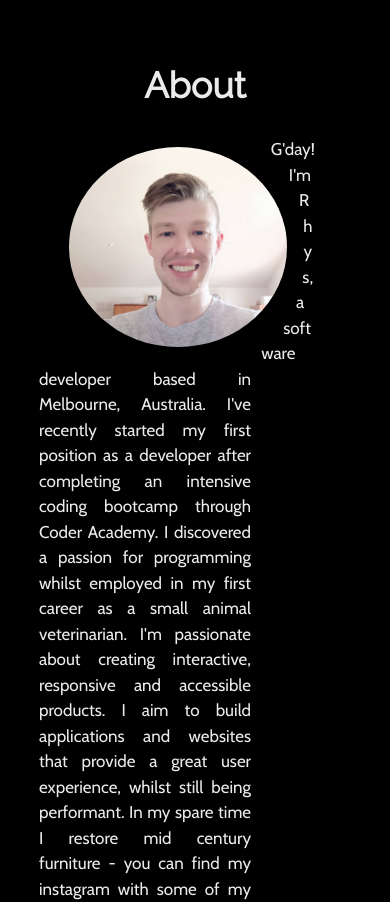
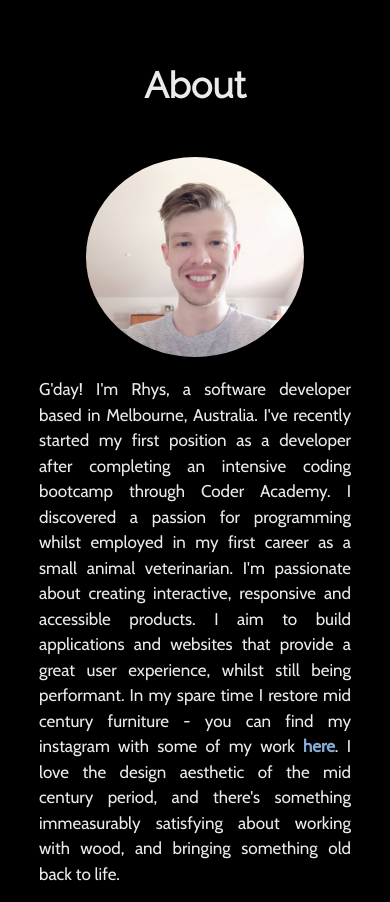
Before and after one commit to Rhys-Morris/portfolio-v2, a Next.js app in the folder frontend/: page / in a window 390 px wide. Shown: the part 780-1682 px from the top of the page. Built offline with nearby package versions, Linux system fonts and the light colour scheme; no server answers; a web font is replaced by a local one.

Commit message:
About section responsive

```diff
--- a/frontend/src/components/About.tsx
+++ b/frontend/src/components/About.tsx
@@ -1,12 +1,16 @@
 import React from "react";
-import { Flex, Heading, Image, Text, Link } from "@chakra-ui/react";
-import { motion } from "framer-motion";
-import APP_COLORS from "../style/colorTheme";
+import {
+  Flex,
+  Heading,
+  Image,
+  Text,
+  Link,
+  useMediaQuery,
+} from "@chakra-ui/react";
 import UnderlineText from "./styled/UnderlineText";
 
-const MotionImage = motion(Image);
-
 const About = () => {
+  const [breakpoint1000] = useMediaQuery("(max-width: 1000px)");
   return (
     <section style={{ display: "flex", marginBottom: "100px" }}>
       <Flex
@@ -20,17 +24,23 @@ const About = () => {
         <Heading as="h2" size="2xl" zIndex="0" mb="30px">
           About
         </Heading>
-        <div style={{ zIndex: "0" }}>
-          <MotionImage
+        <div style={{ zIndex: 0 }}>
+          <Image
             src="/photo.png"
             height="200px"
             zIndex="0"
             borderRadius="100%"
-            float="left"
-            margin="10px 30px"
+            float={breakpoint1000 ? "none" : "left"}
+            margin={breakpoint1000 ? "20px auto" : "10px 30px"}
             style={{ shapeOutside: "circle(50%)" }}
           />
-          <Text zIndex="0" textAlign="justify" pr="100px" fontSize="17px">
+          <Text
+            zIndex="0"
+            textAlign="justify"
+            pr={breakpoint1000 ? "0" : "100px"}
+            maxWidth={breakpoint1000 ? "500px" : null}
+            fontSize="17px"
+          >
             G'day! I'm Rhys, a software developer based in Melbourne, Australia.
             I've recently started my first position as a developer after
             completing an intensive coding bootcamp through Coder Academy. I
```
